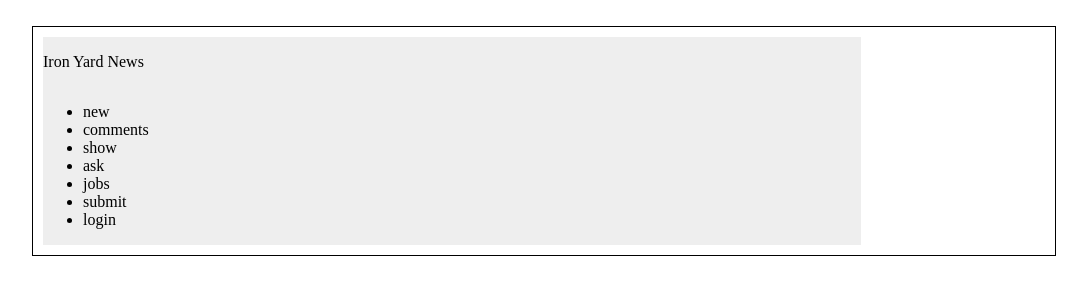
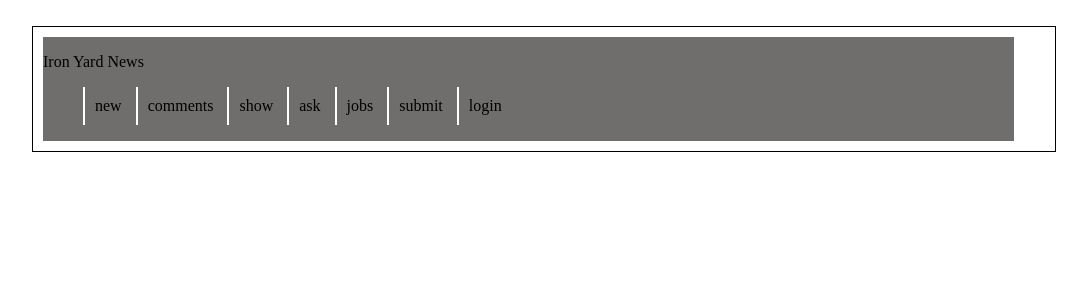
Before and after one commit to marybethclark/the-iron-news, a plain HTML site: page index.html in a window 1280 px wide. Shown: the whole page, without its empty margins (96-1183 px from the left). Drawn offline with Linux system fonts and the light colour scheme.

Commit message:
finally created white vertical dividers between navbar items - next goal: align the login link to the right

```diff
--- a/index.html
+++ b/index.html
@@ -2,27 +2,33 @@
 <html>
   <head>
     <meta charset="utf-8">
+    <!--The code below tells the html file to connect to the main.css file.-->
+    <link rel = "stylesheet" href="main.css">
     <title>The Iron Yard News homework assignment</title>
   </head>
+
 <!-- BODY BEGINS HERE -->
+
   <body>
     <header>
 
   <div class= "container">
     <p>Iron Yard News</p>
-    <div>
-    <ul>
-    <li class="nav items"> new </li>
-    <li class="nav items"> comments</li>
-    <li class="nav items"> show</li>
-    <li class="nav items"> ask</li>
-    <li class="nav items"> jobs</li>
-    <li class="nav items"> submit</li>
-    <li class="nav items"> login</li>
-  </ul>
-</div>
+      <nav>
+        <ul>
+            <li class="nav-items">new</li>
+            <li class="nav-items"> comments</li>
+            <li class="nav-items"> show</li>
+            <li class="nav-items"> ask</li>
+            <li class="nav-items"> jobs</li>
+            <li class="nav-items"> submit</li>
+            <li class="nav-items"> login</li>
+        </ul>
+    </nav>
+  </div>
+ </header>
 
-  <!--The code below tells the html file to connect to the main.css file.-->
-  <link rel = "stylesheet" href="main.css">
+
+
   </body>
 </html>
--- a/main.css
+++ b/main.css
@@ -4,19 +4,25 @@
 }
 
 .container{
-  width: 80%;
-background-color: #eee;
+  width: 95%;
 margin-left: 10px;
 margin-top: 10px;
 margin-bottom: 10px;
+background-color:#706E6C;
 }
 
 div{
   display: inline-block;
 }
 .nav-items{
+  display: inline-block;
+  padding: 10px;
+  border-style: solid;
+  border-width: 0px 0px 0px 2px;
+  border-color: white;
 
 }
+.login-link{}
 
 
 
@@ -31,9 +37,9 @@
     /*margin-left: 50px;*/
     /*margin-right: 50px;*/
 
-}
+/*}*/
 
-ul{
+/*ul{
   display: inline-block;
 
-}
+}*/
```
